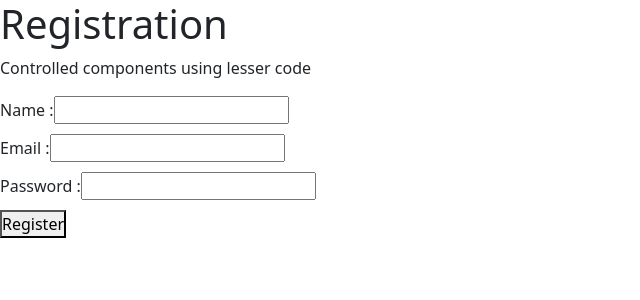
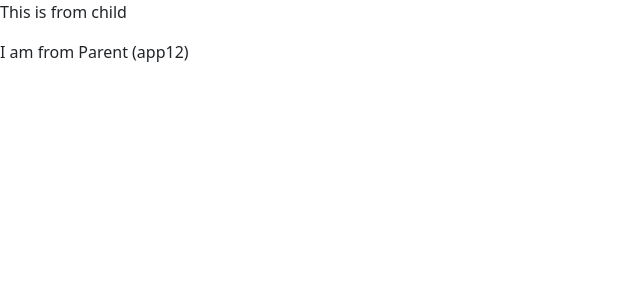
Before and after one commit to bappykti/first-reactApp, a React (Create React App) app: page / in a window 1280 px wide. Shown: the top 300 px of the page, without its empty margins (0-640 px from the left). Built offline with nearby package versions, Linux system fonts and the light colour scheme.

Commit message:
passing data from child to parent component

```diff
--- /dev/null
+++ b/src/App12.js
@@ -0,0 +1,20 @@
+// passing data from child to parent component
+import React from 'react';
+
+import Child from './components/STATE_LIFTING/Child';
+
+const App12 = () => {
+    const dataParent = "I am from Parent (app12)";
+    const handleChildData =(childData) => {
+        console.log(childData);
+
+    }
+  return (
+    <div>
+        <Child data = {dataParent} onChildData = {handleChildData} />
+
+    </div>
+  )
+}
+
+export default App12;
--- /dev/null
+++ b/src/components/STATE_LIFTING/Child.js
@@ -0,0 +1,16 @@
+//passing data from child to parent component
+
+import React from 'react'
+
+const Child = (props) => {
+    const dataChild = "I am from Child component";
+    props.onChildData("App : " + dataChild);
+  return (
+    <div>
+        <p>This is from child</p>
+        <p>{props.data}</p>
+    </div>
+  )
+}
+
+export default Child;
--- a/src/index.js
+++ b/src/index.js
@@ -12,7 +12,8 @@ import 'bootstrap/dist/css/bootstrap.min.css';
 // import App8 from "./App8";
 // import App9 from "./App9";
 // import App10 from "./App10";
-import App11 from "./App11";
+// import App11 from "./App11";
+import App12 from "./App12";
 
 
 
@@ -22,5 +23,5 @@ import App11 from "./App11";
 //   textAlign: "center",
 //   padding: "15px"
 // }
-ReactDOM.render(<App11 />, document.getElementById("root"));
+ReactDOM.render(<App12 />, document.getElementById("root"));
 // ReactDOM.render(<App1 />, document.getElementById("root"));
```
